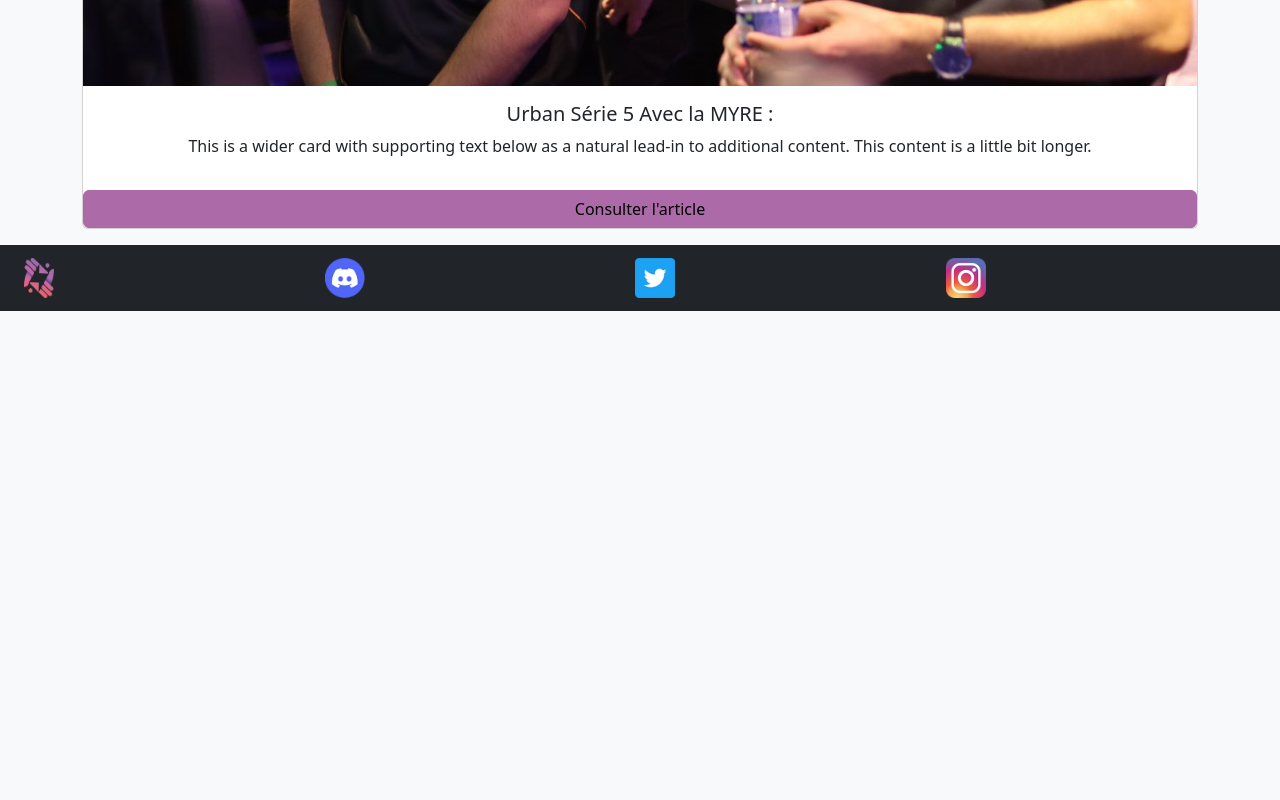
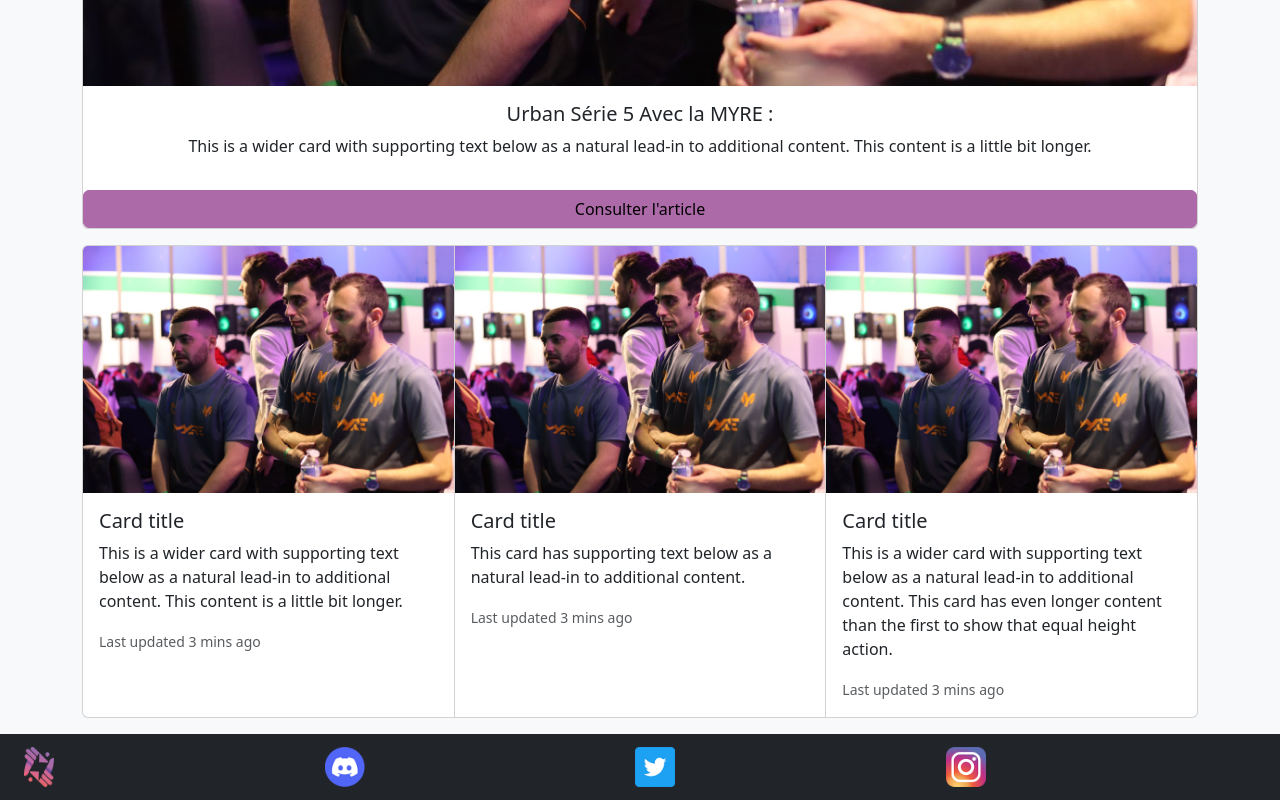
Before and after one commit to Tarcer/bksbeta, a React (Create React App) app: page /Entreprise in a window 1280 px wide. Shown: the part 763-1563 px from the top of the page. Before the commit the page ends 1074 px from the top, so only its background shows below. Built offline with nearby package versions, Linux system fonts and the light colour scheme; no server answers.

Commit message:
deploy 13

```diff
--- a/src/context/Tokensale.js
+++ b/src/context/Tokensale.js
@@ -155,7 +155,7 @@
             </div>
             <div className="mb-3">
               <label htmlFor="paymentMethod" className="form-label">
-                Méthode de paiement :
+                Méthode de retrait :
               </label>
               <input
                 type="text"
--- a/src/pages/Entreprise.js
+++ b/src/pages/Entreprise.js
@@ -12,6 +12,32 @@
         <p class="card-text text-center">This is a wider card with supporting text below as a natural lead-in to additional content. This content is a little bit longer.</p>
         <a href="/Entreprise" class="btn btn-warning mt-3">Consulter l'article </a>
       </div>
+      <div class="card-group">
+  <div class="card">
+    <img class="card-img-top" src={arcticle} alt="Card cap"/>
+    <div class="card-body">
+      <h5 class="card-title">Card title</h5>
+      <p class="card-text">This is a wider card with supporting text below as a natural lead-in to additional content. This content is a little bit longer.</p>
+      <p class="card-text"><small class="text-muted">Last updated 3 mins ago</small></p>
+    </div>
+  </div>
+  <div class="card">
+    <img class="card-img-top" src={arcticle} alt="Card cap"/>
+    <div class="card-body">
+      <h5 class="card-title">Card title</h5>
+      <p class="card-text">This card has supporting text below as a natural lead-in to additional content.</p>
+      <p class="card-text"><small class="text-muted">Last updated 3 mins ago</small></p>
+    </div>
+  </div>
+  <div class="card">
+    <img class="card-img-top" src={arcticle} alt="Card cap"/>
+    <div class="card-body">
+      <h5 class="card-title">Card title</h5>
+      <p class="card-text">This is a wider card with supporting text below as a natural lead-in to additional content. This card has even longer content than the first to show that equal height action.</p>
+      <p class="card-text"><small class="text-muted">Last updated 3 mins ago</small></p>
+    </div>
+  </div>
+</div>
     </div>
 
   );
```
